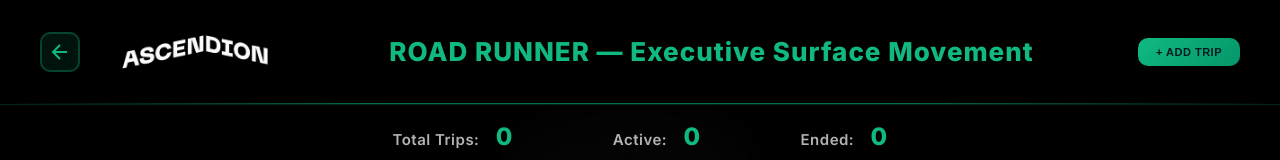
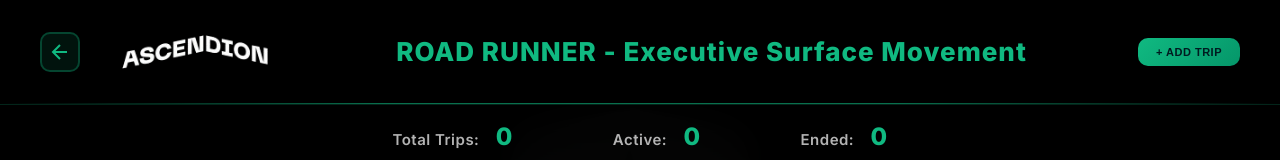
Before and after one commit to PulaparthiPenchalaDeepthiSri/RoadRunnerMovement, a website with bundled scripts: page RoadRunner/index.html in a window 1280 px wide. Shown: the top 160 px of the page. Built offline with nearby package versions, Linux system fonts and the light colour scheme; no server answers.

Commit message:
Update index.html

```diff
--- a/RoadRunner/index.html
+++ b/RoadRunner/index.html
@@ -841,7 +841,7 @@
   </div>
 
   <div class="nav-center">
-    <div class="title-text">ROAD RUNNER — Executive Surface Movement</div>
+    <div class="title-text">ROAD RUNNER - Executive Surface Movement</div>
   </div>
 
   <button id="add-trip-btn" class="add-trip-btn">+ ADD TRIP</button>
```
